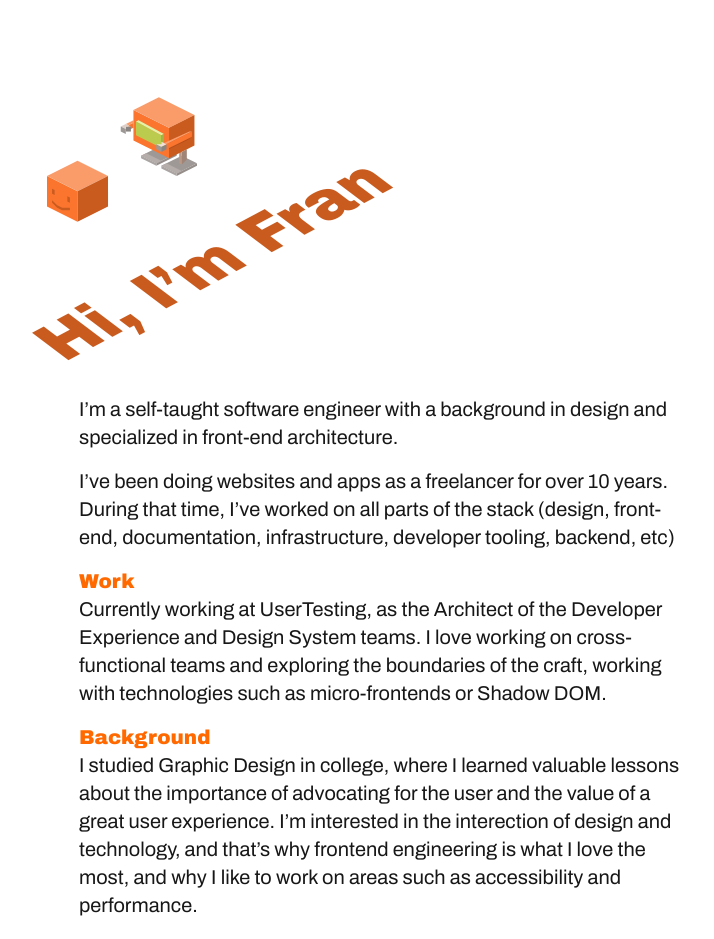
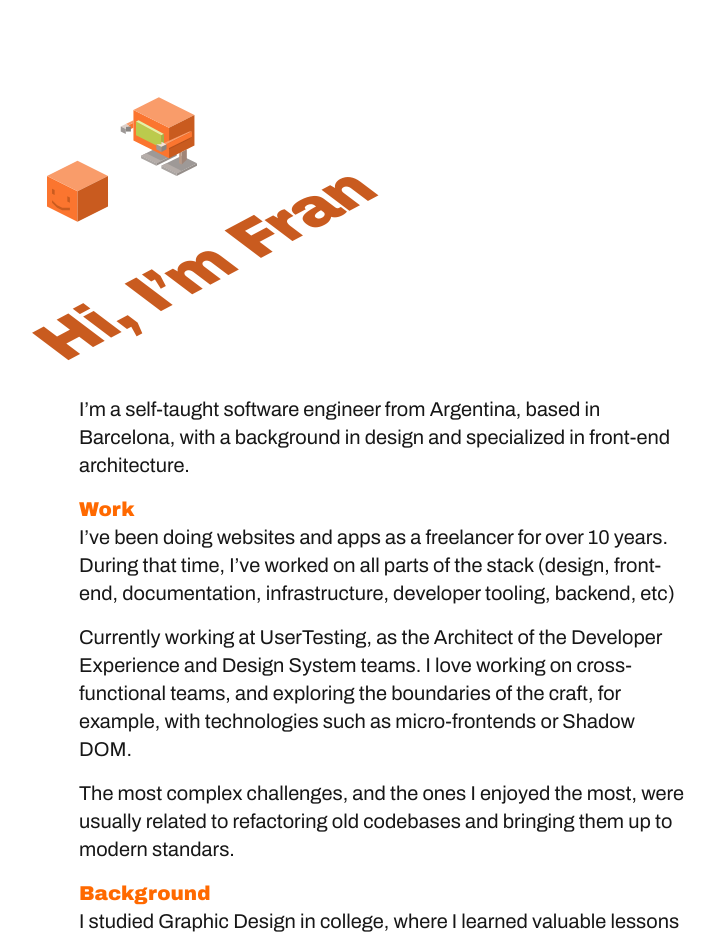
Before and after one commit to AeonFr/francanobr.com, a Next.js app: page / in a window 1280 px wide. Shown: the top 939 px of the page, without its empty margins (257-971 px from the left). Built offline with nearby package versions, Linux system fonts and the light colour scheme; a web font is replaced by a local one.

Commit message:
blog mvp

```diff
--- /dev/null
+++ b/app/blog/page.tsx
@@ -0,0 +1,33 @@
+import Link from "next/link";
+
+export const metadata = {
+  title: "Blog",
+}
+
+export default function Blog() {
+  return (
+    <div className="max-w-xl lg:max-w-2xl mx-auto my-24">
+      <div className="mx-8">
+        <h1 className="font-title text-8xl text-orange-600 tracking-tighter">
+          Blog
+        </h1>
+
+        <p className="my-8">
+          This page is currently being migrated to this domain, please follow{" "}
+          <a href="https://www.franciscobrusa.dev/" className="font-bold text-blue-600 underline hover:no-underline">this link</a>
+          {" "}to go to the blog.
+        </p>
+        <p className="my-8">
+          Sorry for the inconvenience!
+        </p>
+
+        <Link
+          href="/"
+          className="font-bold text-blue-600 underline hover:bg-blue-600 hover:text-blue-100 hover:font-title hover:font-normal hover:no-underline hover:tracking-tighter"
+        >
+          Go back to the homepage
+        </Link>
+      </div>
+    </div>
+  );
+}
--- a/app/page.tsx
+++ b/app/page.tsx
@@ -10,37 +10,41 @@ export default function Home() {
         transform: 'rotate(-28deg) skew(25deg)',
         transformOrigin: 'left'
       }}>
-        <h1 className="font-title text-5xl lg:text-6xl mb-4 text-nowrap ml-4 sm:ml-0 text-orange-600">
+        <h1 className="font-title text-5xl lg:text-6xl mb-4 text-nowrap ml-4 sm:ml-0 text-orange-600 tracking-tight">
           Hi, I&rsquo;m Fran
         </h1>
       </div>
       <div className="ml-8 lg:text-xl mr-8">
         <p className="mb-4">
-          I’m a self-taught software engineer with a background in design and specialized in front-end architecture.
+          I’m a self-taught software engineer from Argentina, based in Barcelona, with a background in design and specialized in front-end architecture.
         </p>
+        <h2 className="font-title text-orange-500">Work</h2>
         <p className="mb-4">
           I’ve been doing websites and apps as a freelancer for over 10 years.
           During that time, I’ve worked on all parts of the stack
           (design, front-end, documentation, infrastructure, developer tooling, backend, etc)
-
         </p>
-        <h2 className="font-title text-orange-500">Work</h2>
         <p className="mb-4">
           Currently working at UserTesting, as the Architect of the Developer Experience and Design System teams.
-          I love working on cross-functional teams and exploring the boundaries of the craft, working with technologies such as micro-frontends or Shadow DOM.
+          I love working on cross-functional teams, and exploring the boundaries of the craft,
+          for example, with technologies such as micro-frontends or Shadow DOM.
+        </p>
+        <p className="mb-4">
+          The most complex challenges, and the ones I enjoyed the most, were usually related to refactoring
+          old codebases and bringing them up to modern standars.
         </p>
         <h2 className="font-title text-orange-500">Background</h2>
         <p className="mb-4">
           I studied Graphic Design in college,
           where I learned valuable lessons about the importance of advocating for the user and the value of a great user experience.
           I’m interested in the interection of design and technology, and that’s why frontend engineering is what I love the most,
-          and why I like to work on areas such as accessibility and performance.
+          and why I like to bring the perspective of accessibility and performance to my work.
         </p>
 
         <div className="absolute font-title-alt mt-24">
           <Link
             href="/blog"
-            className="text-4xl font-bold text-blue-600 underline hover:bg-blue-600 hover:text-blue-100 hover:font-title hover:no-underline"
+            className="text-4xl font-bold text-blue-600 underline hover:bg-blue-600 hover:text-blue-100 hover:font-title hover:font-normal hover:no-underline hover:tracking-tighter"
           >
             Check out my blog
           </Link>
```
